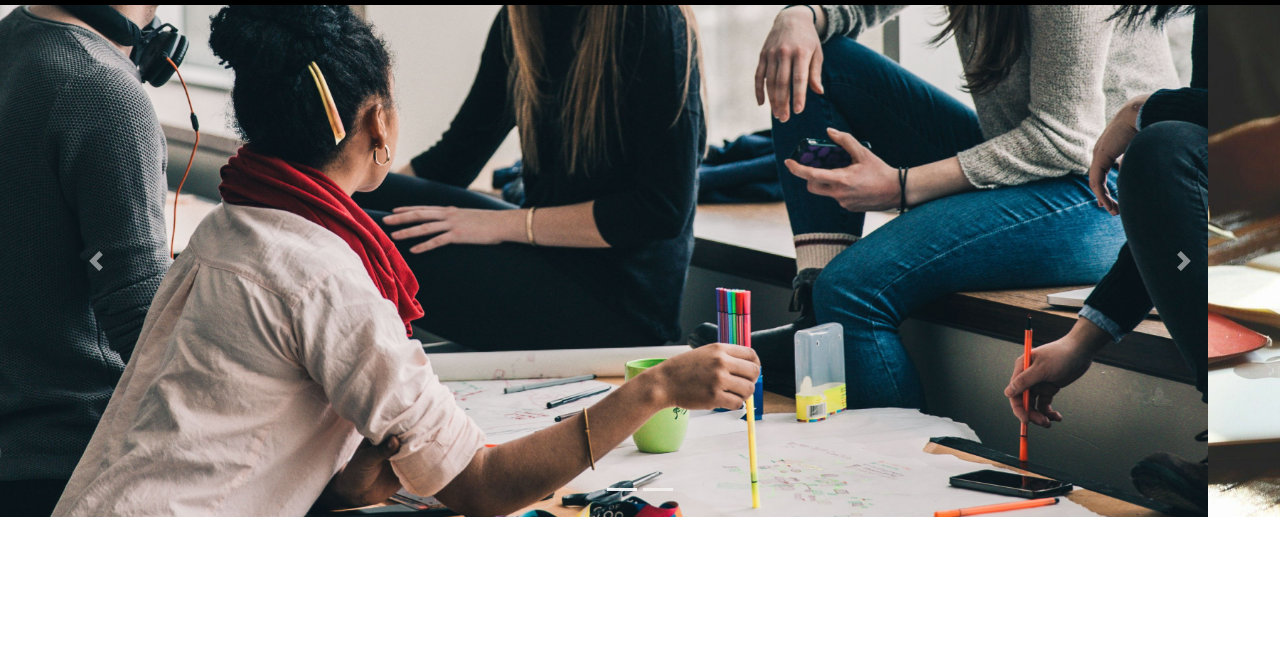
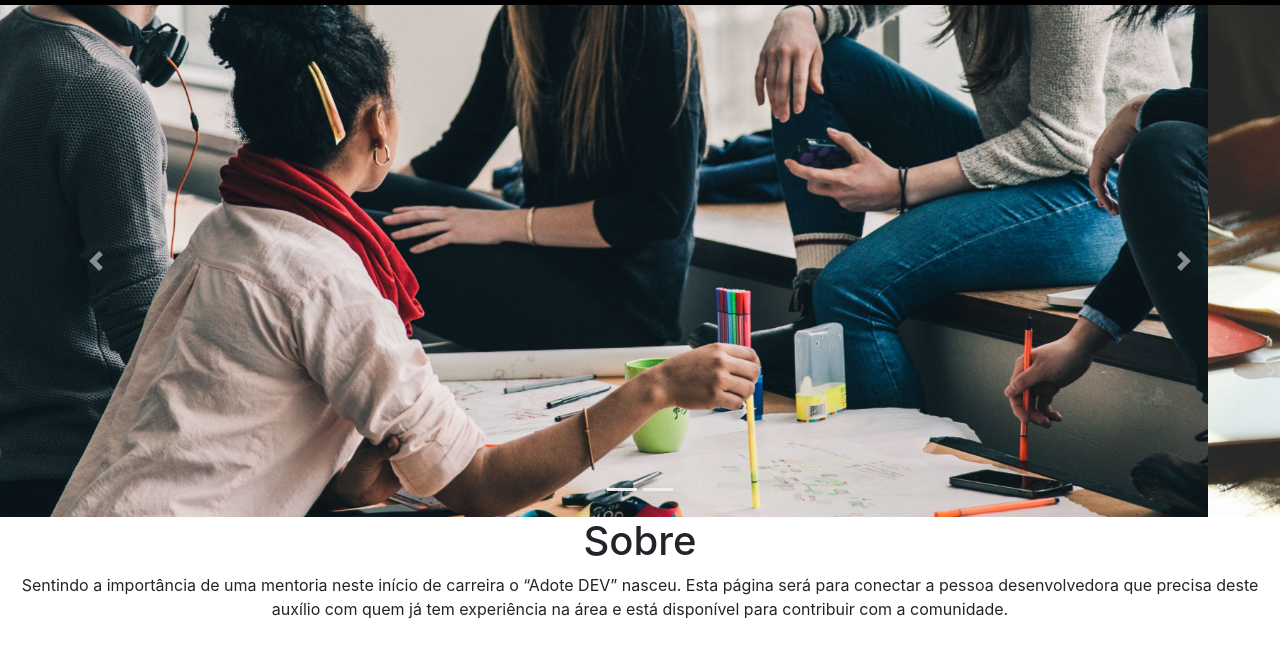
Before and after one commit to naylasouza/adote-dev, a plain HTML site: page index.html in a window 1280 px wide. Shown: the part 122-780 px from the top of the page. Drawn offline with Linux system fonts and the light colour scheme.

Commit message:
texto sobre

```diff
--- a/CSS/style.css
+++ b/CSS/style.css
@@ -28,3 +28,8 @@
     object-position: 0 46%;
     width: 100vw;
   }
+
+.titulosobre, p{
+    text-align: center;
+
+}
--- a/index.html
+++ b/index.html
@@ -57,7 +57,11 @@
           </a>
         </div>
       </header>
-
+      <section class="containersobre">
+          <h1 class="titulosobre" id="sobre">Sobre</h1>
+          <p>Sentindo a importância de uma mentoria neste início de carreira o “Adote DEV” nasceu. Esta página será para conectar a pessoa desenvolvedora que precisa deste auxílio com quem já tem experiência na área e está disponível  para contribuir com a comunidade.
+        </p>
+      </section>
 
 
 
```
